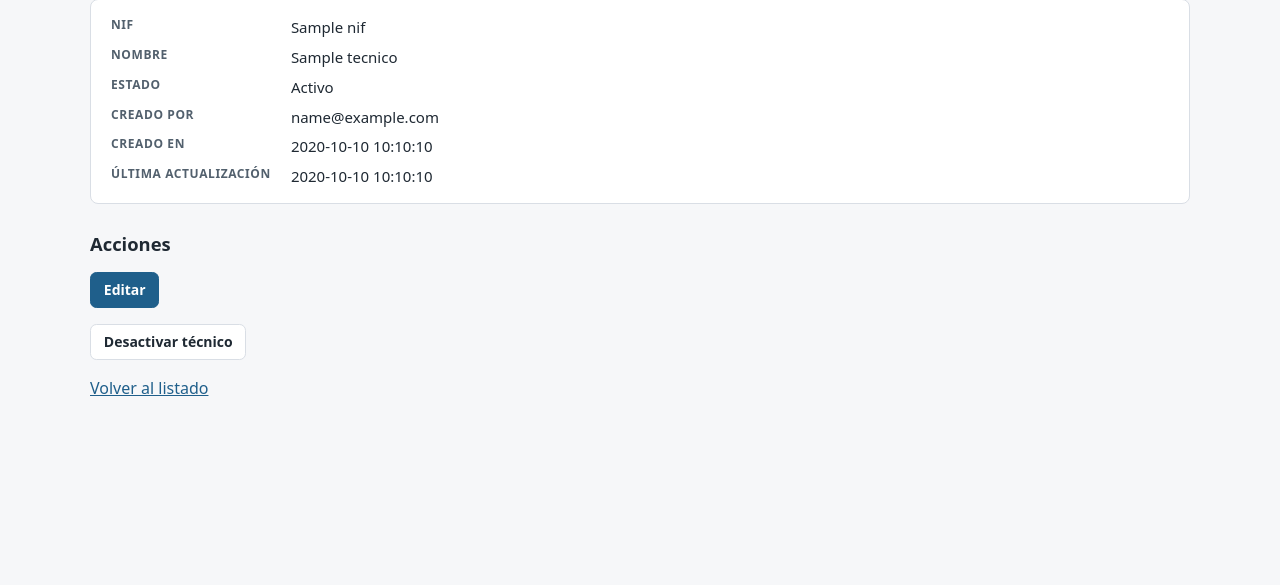
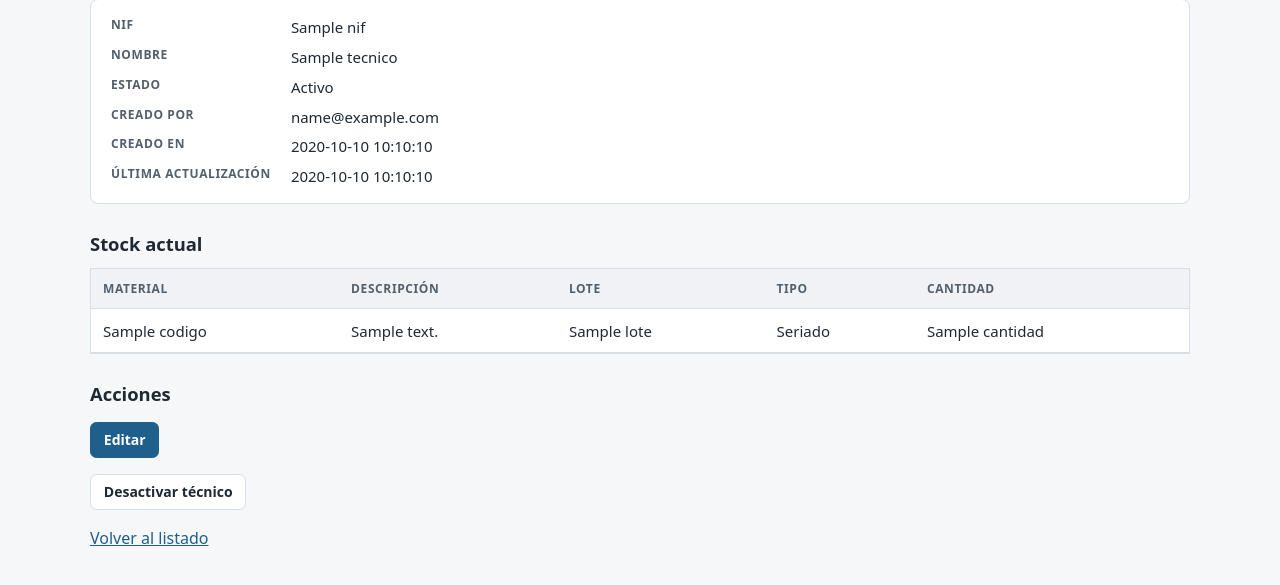
Before and after one commit to Klidsman/Lari_sistema-arquitSoft-02-Klidsman, a Django app: template templates/tecnicos/tecnico_detalle.html in a window 1280 px wide. Shown: the part 125-710 px from the top of the page. Run offline with Django 5.2, Linux system fonts and the light colour scheme; the template is opened without the code that fills it: most values are stand-ins (such as "Sample title", 1, 10 or a date in 2020).

Commit message:
feat: mostrar stock actual en el detalle

```diff
--- a/tecnicos/views.py
+++ b/tecnicos/views.py
@@ -161,7 +161,10 @@ def detalle_tecnico(request, tecnico_id):
     return render(
         request,
         "tecnicos/tecnico_detalle.html",
-        {"tecnico": tecnico},
+        {
+            "tecnico": tecnico,
+            "stock": services.stock_actual_tecnico(tecnico),
+        },
     )
 
 
--- a/templates/tecnicos/tecnico_detalle.html
+++ b/templates/tecnicos/tecnico_detalle.html
@@ -19,6 +19,34 @@
     <dt>Última actualización</dt>
     <dd>{{ tecnico.actualizado_en|date:"Y-m-d H:i:s" }}</dd>
   </dl>
+
+  <h2>Stock actual</h2>
+  {% if stock %}
+    <table class="tabla">
+      <thead>
+        <tr>
+          <th>Material</th>
+          <th>Descripción</th>
+          <th>Lote</th>
+          <th>Tipo</th>
+          <th>Cantidad</th>
+        </tr>
+      </thead>
+      <tbody>
+        {% for fila in stock %}
+          <tr>
+            <td>{{ fila.material.codigo }}</td>
+            <td>{{ fila.material.descripcion }}</td>
+            <td>{{ fila.material.lote|default:"—" }}</td>
+            <td>{{ fila.material.es_seriado|yesno:"Seriado,No seriado" }}</td>
+            <td>{{ fila.cantidad }}</td>
+          </tr>
+        {% endfor %}
+      </tbody>
+    </table>
+  {% else %}
+    <p class="ayuda">Este técnico no tiene stock registrado.</p>
+  {% endif %}
 
   <h2>Acciones</h2>
   <p>
```
Also changed, not shown: 05-especificaciones/003-tecnicos/spec.md (+1 -0 lines), 05-especificaciones/003-tecnicos/tasks.md (+1 -1 lines), tecnicos/services.py (+14 -0 lines), tests/contract/test_tecnico_stock_http.py (added, +94 -0 lines).
